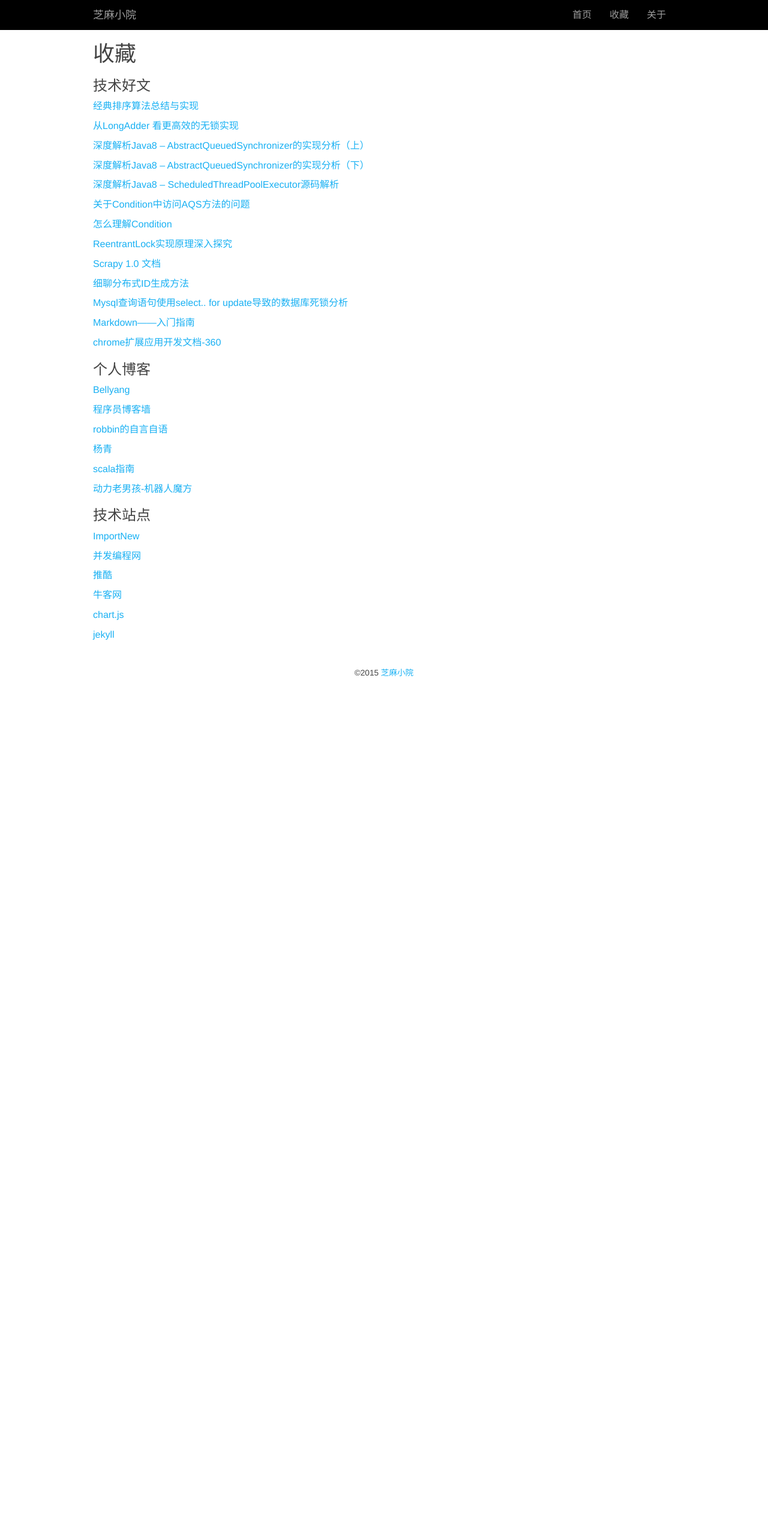
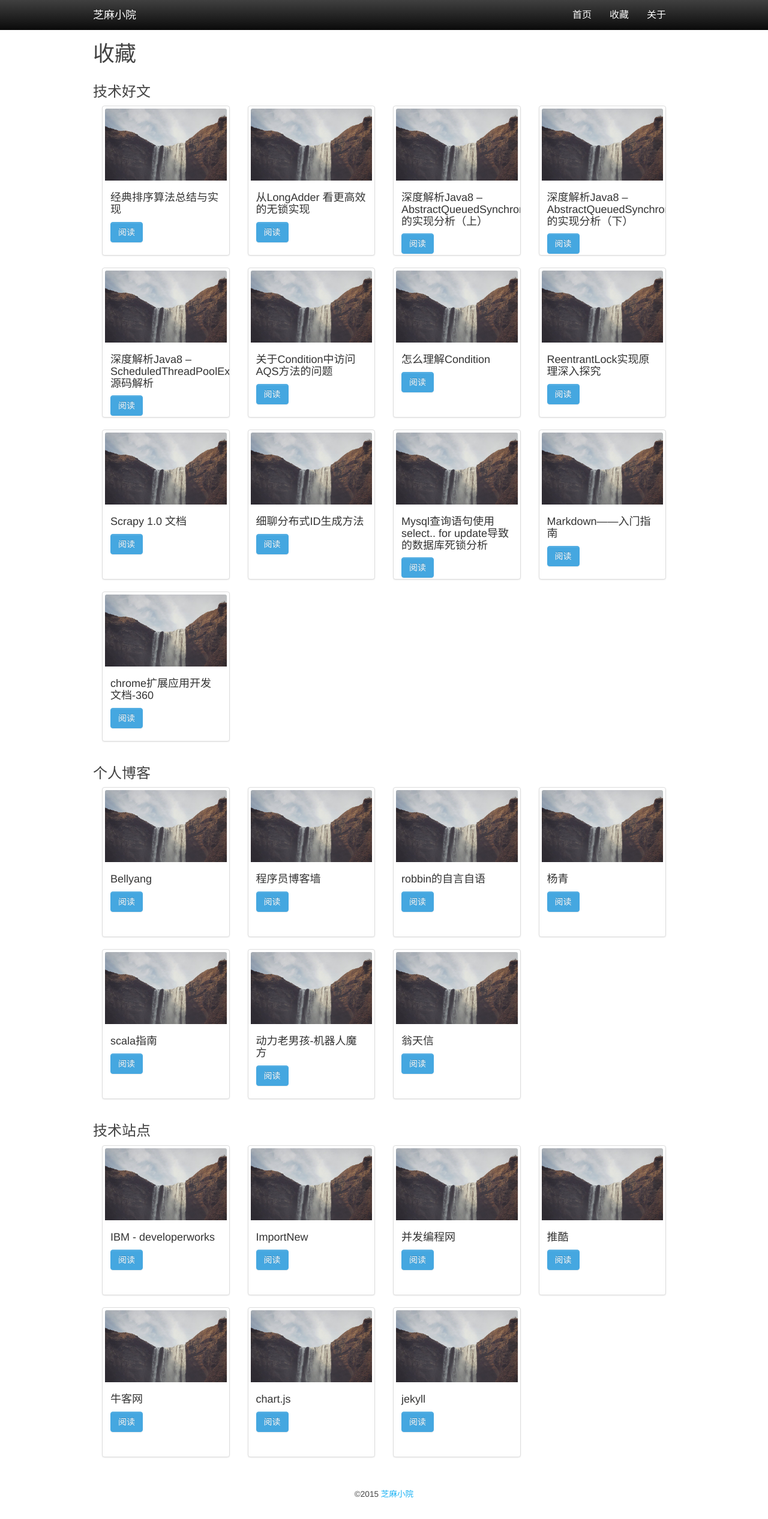
Before and after one commit to JacksonSha/jacksonsha.github.io, a Jekyll site: the page built from star/index.markdown, in a window 1280 px wide. Shown: the whole page at 60% size. Built offline with Jekyll 4.4.1, drawn with Linux system fonts in a browser that asks for light colours; nearby versions of some CDN libraries; before the commit the page ends 1163 px from its top, so only the background shows below that.

Commit message:
update style

```diff
--- a/_config.yml
+++ b/_config.yml
@@ -6,8 +6,8 @@ description: > # this means to ignore newlines until "baseurl:"
   line in _config.yml. It will appear in your document head meta (for
   Google search results) and in your feed.xml site description.
 baseurl: "" # the subpath of your site, e.g. /blog/
-url: "http://jacksonsha.github.io" # the base hostname & protocol for your site
-# url: "http://localhost:4000"
+# url: "http://jacksonsha.github.io" # the base hostname & protocol for your site
+url: "http://localhost:4000"
 twitter_username: jekyllrb
 github_username:  jekyll
 
--- a/css/main.css
+++ b/css/main.css
@@ -8,6 +8,7 @@ body {
   font-size: 1.6rem;
   /*-webkit-font-smoothing: antialiased;*/
   /*-moz-osx-font-smoothing: grayscale;*/
+  font-family: "Helvetica Neue", Helvetica, "Hiragino Sans GB", "Microsoft YaHei", Arial, sans-serif;
 }
 a {
   color: #18B0F3;
@@ -36,25 +37,52 @@ footer {
 }
 
 .navbar-inverse {
-  background-image: -webkit-linear-gradient(top,#000000 0,#000000 100%);
-  background-image: -o-linear-gradient(top,#000000 0,#000000 100%);
-  background-image: -webkit-gradient(linear,left top,left bottom,from(#000000),to(#000000));
-  background-image: linear-gradient(to bottom,#000000 0,#000000 100%);
+  background-image: -webkit-linear-gradient(top,#404040 0,#0A0A0A 100%);
+  background-image: -o-linear-gradient(top,#404040 0,#0A0A0A 100%);
+  background-image: -webkit-gradient(linear,left top,left bottom,from(#404040),to(#0A0A0A));
+  background-image: linear-gradient(to bottom,#404040 0,#0A0A0A 100%);
+}
+.navbar-inverse .navbar-nav>li>a {
+    color: #FFFFFF;
+}
+.navbar-inverse .navbar-brand {
+    color: #FFFFFF;
 }
 
-.container {
-	max-width: 1000px !important;
+@media screen and (min-width: 1200px) {
+  .container {
+    width: 1000px;
+  }
 }
+
+@media screen and (min-width: 1300px) {
+  .container {
+    width: 1170px;
+  }
+}
+
 .jumbotron {
   color: #FFFFFF;
   text-align: right;
   /*background-color: #41C0E6;*/
   background-image: url('http://7xrv3q.com1.z0.glb.clouddn.com/Interstellar.jpg');
+  /*background-image: url('../assets/c16b3483-3f6a-433b-acdf-f5ded8beba79.jpg');*/
   background-position: center;
   background-size: cover;
   background-repeat: no-repeat;
   background-position-y: 70%;
 }
+.jumbotron {
+  padding-top: 100px;
+  padding-bottom: 100px;
+}
+.jumbotron h2:first-child {
+  margin-top: 50px;
+}
+.jumbotron h2:last-child {
+  margin-bottom: 50px;
+}
+
 @media screen and (max-width: 768px) {
   .jumbotron h2 {
     font-size: 2rem;
@@ -88,3 +116,30 @@ footer {
 .article .summary {
 
 }
+
+
+.thumbnail {
+  height: 250px;
+  overflow: hidden;
+  /*min-height: 240px;*/
+  /*max-height: 340px;*/
+}
+
+.panel-heading {
+    height: 120px;
+    background-size: cover;
+}
+
+.btn-primary {
+    color: #fff;
+    border: 1px solid #45A7E0;
+    background: #45A7E0;
+}
+
+.btn-primary:hover,
+.btn-primary:active,
+.btn-primary:focus,
+.btn-primary:visited {
+    background-color: #45A7E0!important;
+    border-color: #45A7E0!important;
+}
--- a/star/index.markdown
+++ b/star/index.markdown
@@ -1,63 +1,63 @@
 ---
 layout: post
 title:  "收藏"
-<!-- date:   2016-03-14 13:29:36 -->
 categories: 技术收藏
 ---
 
-<h3>技术好文</h3>
-[经典排序算法总结与实现](http://wuchong.me/blog/2014/02/09/algorithm-sort-summary/)
+<div class="container-fluid">
 
-[从LongAdder 看更高效的无锁实现](http://www.liuinsect.com/2014/04/15/%E6%AF%94atomiclong%E8%BF%98%E9%AB%98%E6%95%88%E7%9A%84longadder-%E6%BA%90%E7%A0%81%E8%A7%A3%E6%9E%90/)
+<div class="row">
+	<h3>技术好文</h3>
+	{% for article in site.data.star_articles %}
+	<div class="col-xs-12 col-sm-6 col-md-4 col-lg-3">
 
-[深度解析Java8 – AbstractQueuedSynchronizer的实现分析（上）](http://www.liuinsect.com/2014/08/07/jdk1-8-abstractqueuedsynchronizer/)
+    <div class="thumbnail">
+    	<div style="background-image:url(../assets/star_item/insta-2.jpg);" class="panel-heading"></div>
+      <!-- <img src="../assets/star_item/insta-2.jpg" alt="..." class="img-responsive"/> -->
+      <!-- <img src="" alt="..." class="img-responsive"/> -->
+      <div class="caption">
+        <h4>{{ article.title }}</h4>
+        <p><a href="{{ article.url }}" target="_blank" class="btn btn-primary" role="button">阅读</a></p>
+      </div>
+    </div>
 
-[深度解析Java8 – AbstractQueuedSynchronizer的实现分析（下）](http://www.liuinsect.com/2014/09/04/jdk1-8-abstractqueuedsynchronizer-part2/)
+	</div>
+	{% endfor %}
+</div>
 
-[深度解析Java8 – ScheduledThreadPoolExecutor源码解析](http://www.liuinsect.com/2014/11/17/scheduledthreadpoolexecutor/)
+<div class="row">
+	<h3>个人博客</h3>
+	{% for blog in site.data.star_blogs %}
+	<div class="col-xs-12 col-sm-6 col-md-4 col-lg-3">
 
-[关于Condition中访问AQS方法的问题](http://www.liuinsect.com/2014/01/28/%E5%85%B3%E4%BA%8Econdition%E4%B8%AD%E8%AE%BF%E9%97%AEaqs%E6%96%B9%E6%B3%95%E7%9A%84%E9%97%AE%E9%A2%98/)
+    <div class="thumbnail">
 
-[怎么理解Condition](http://www.liuinsect.com/2014/01/27/how_to_understand_condition/)
+    	<div style="background-image:url(../assets/star_item/insta-2.jpg);" class="panel-heading"></div>
+      <div class="caption">
+        <h4>{{ blog.name }}</h4>
+        <p><a href="{{ blog.url }}" target="_blank" class="btn btn-primary" role="button">阅读</a></p>
+      </div>
+    </div>
 
-[ReentrantLock实现原理深入探究](http://www.tuicool.com/articles/R7Fnaa)
+	</div>
+	{% endfor %}
+</div>
 
-[Scrapy 1.0 文档](http://scrapy-chs.readthedocs.org/zh_CN/1.0/index.html)
+<div class="row">
+	<h3>技术站点</h3>
+	{% for website in site.data.star_websites %}
+	<div class="col-xs-12 col-sm-6 col-md-4 col-lg-3">
 
-[细聊分布式ID生成方法](http://chuansong.me/n/2459549)
+    <div class="thumbnail">
+    	<div style="background-image:url(../assets/star_item/insta-2.jpg);" class="panel-heading"></div>
+      <div class="caption">
+        <h4>{{ website.name }}</h4>
+        <p><a href="{{ website.url }}" target="_blank" class="btn btn-primary" role="button">阅读</a></p>
+      </div>
+    </div>
 
-[Mysql查询语句使用select.. for update导致的数据库死锁分析](http://www.cnblogs.com/Lawson/archive/2015/11/30/5008741.html)
+	</div>
+	{% endfor %}
+</div>
 
-[Markdown——入门指南](http://www.jianshu.com/p/1e402922ee32/)
-
-[chrome扩展应用开发文档-360](http://open.chrome.360.cn/extension_dev/samples.html)
-
-
-<h3>个人博客</h3>
-[Bellyang](http://bellyang.com/)
-
-[程序员博客墙](http://blogwall.us/)
-
-[robbin的自言自语](http://robbinfan.com/)
-
-[杨青](http://www.yangqq.com/)
-
-[scala指南](http://zh.scala-tour.com/#/welcome)
-
-[动力老男孩-机器人魔方](http://www.diy-robots.com/?page_id=46)
-
-
-
-
-<h3>技术站点</h3>
-[ImportNew](http://www.importnew.com/)
-
-[并发编程网](http://ifeve.com/)
-
-[推酷](http://www.tuicool.com/)
-
-[牛客网](http://www.nowcoder.com/)
-
-[chart.js](http://www.bootcss.com/p/chart.js/)
-
-[jekyll](http://jekyll.bootcss.com/)
+</div>
```
Also changed, not shown: _data/star_articles.yml (added, +39 -0 lines), _data/star_blogs.yml (added, +21 -0 lines), _data/star_websites.yml (added, +21 -0 lines), assets/c16b3483-3f6a-433b-acdf-f5ded8beba79.jpg (added), assets/star_item/insta-2.jpg (added).
